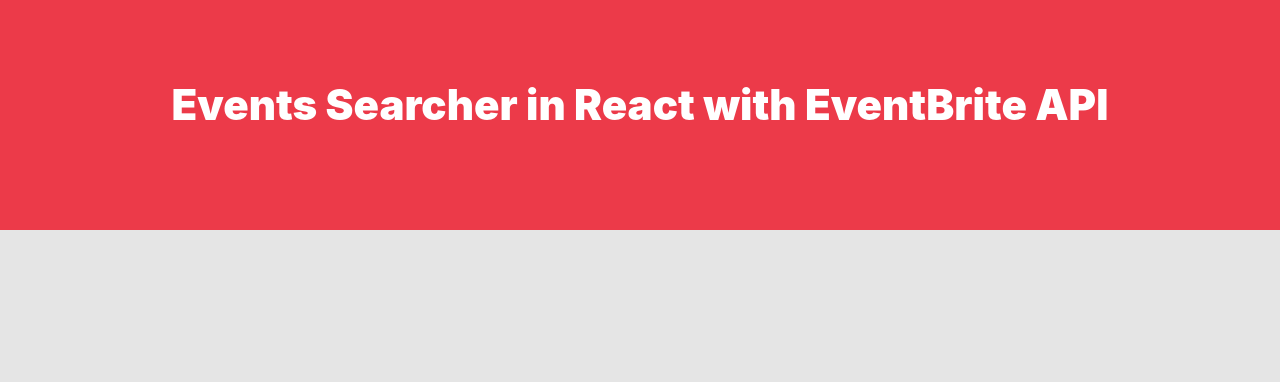
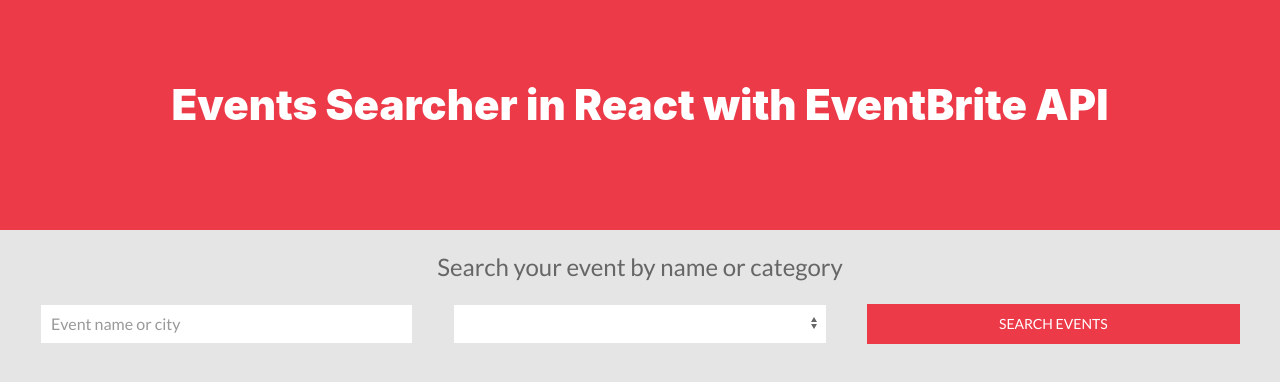
Before and after one commit to diana-moreno/events-searcher-react, a React (Create React App) app: page / in a window 1280 px wide. Shown: the top 382 px of the page. Built offline with nearby package versions, Linux system fonts and the light colour scheme; no server answers.

Commit message:
add form

```diff
--- a/src/App.js
+++ b/src/App.js
@@ -1,11 +1,15 @@
 import React from 'react';
 import Header from './components/Header/Header';
 import CategoriesProvider from './context/CategoriesContext';
+import Form from './components/Form/Form';
 
 function App() {
   return (
     <CategoriesProvider> {/*<Fragment> context lo sustituye*/}
       <Header />
+      <div className='uk-container'>
+        <Form />
+      </div>
     </CategoriesProvider> //</Fragment>
   );
 }
--- a/src/components/Form/Form.js
+++ b/src/components/Form/Form.js
@@ -2,10 +2,50 @@
 
 class Form extends Component {
   state = {
-
+    name: '',
+    category: ''
   }
   render() {
-    return();
+    return(
+      <form>
+        <fieldset className='uk-fieldset'>
+
+          <legend className='uk-legend uk-text-center'> {/*legend crea un titulo para los campos de fieldset*/}
+            Search your event by name or category
+          </legend>
+
+          <div className='uk-column-1-3@m uk-margin'> {/*3 columnas*/}
+
+            <div className='uk-margin' uk-margin='true'>
+              <input
+                name='name'
+                className='uk-input'
+                type='text'
+                placeholder='Event name or city'
+              />
+            </div>
+
+            <div className='uk-margin' uk-margin='true'>
+              <select
+                name='category'
+                className='uk-select'
+                type='text'
+              >
+              </select>
+            </div>
+
+            <div>
+              <input
+                className='uk-button uk-button-danger'
+                type='submit'
+                value='Search events'
+              />
+            </div>
+
+          </div>
+        </fieldset>
+      </form>
+    );
   }
 }
 
```
